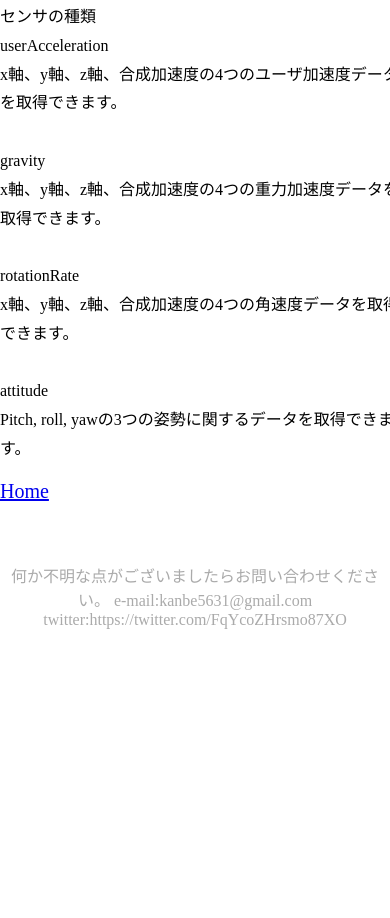
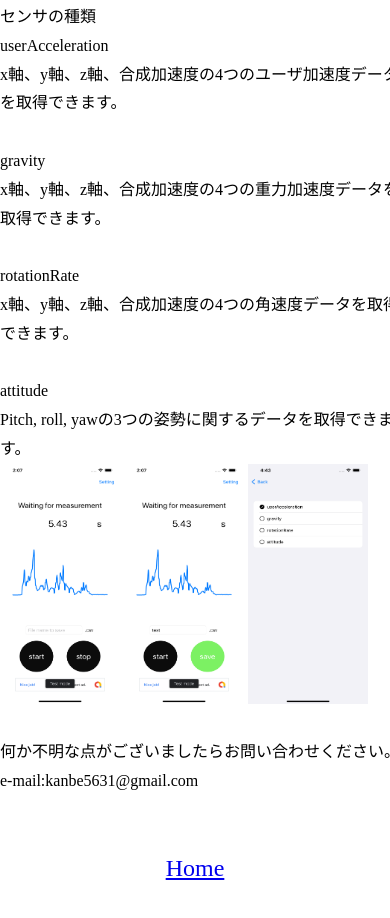
Before and after one commit to yuyakan/Myportforio, a plain HTML site: page EarphonesAccelerationSensor.html in a window 390 px wide. Shown: the part 584-1502 px from the top of the page. Before the commit the page ends 1273 px from the top, so only its background shows below. Drawn offline with Linux system fonts and the light colour scheme.

Commit message:
Update EarphonesAccelerationSensor.html

```diff
--- a/EarphonesAccelerationSensor.html
+++ b/EarphonesAccelerationSensor.html
@@ -39,13 +39,16 @@
             attitude<br>
             Pitch, roll, yawの3つの姿勢に関するデータを取得できます。</p>
       </section>
-      <h2><a href="./index.html">Home</a></h2>
+      <img src="img/sensor1.png" width="120" height="240">
+      <img src="img/sensor2.png" width="120" height="240">
+      <img src="img/sensor3.png" width="120" height="240">
+      <br><br>
+      <p>何か不明な点がございましたらお問い合わせください。 e-mail:kanbe5631@gmail.com
+    </p>
     </div>
   </main>
-
   <footer>
-    <p>何か不明な点がございましたらお問い合わせください。 e-mail:kanbe5631@gmail.com twitter:https://twitter.com/FqYcoZHrsmo87XO
-    </p>
+    <h2><a href="./index.html">Home</a></h2>
   </footer>
   <script src="js/main.js"></script>
 </body>
```
